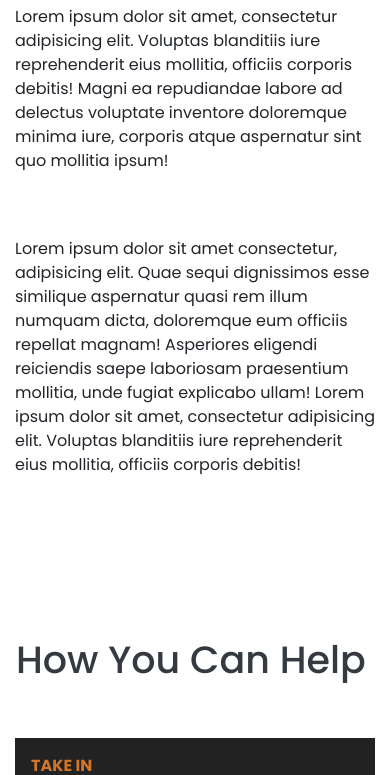
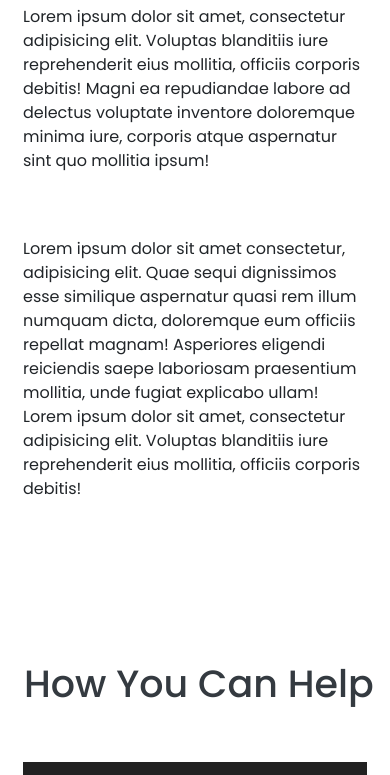
Before and after one commit to MowgliGit/website-for-animal-shelter, a website: page index.html in a window 390 px wide. Shown: the part 483-1258 px from the top of the page. Drawn offline with nearby package versions, Linux system fonts and the light colour scheme.

Commit message:
some changes

```diff
--- a/index.html
+++ b/index.html
@@ -96,10 +96,10 @@
     </section>
     <!-- END OF SECTION HOME -->
     <!-- ABOUT -->
-    <section id="about" class="py-5">
+    <section id="about" class="py-5 px-2">
       <div class="container">
         <div class="row mb-5">
-          <div class="col-md-6">
+          <div class="col-md-6 container">
             <span class="text-uppercase font-weight-bold py-5"> About us </span>
             <h2 class="text-capitalize py-3">About our shelter</h2>
             <p>
@@ -237,7 +237,7 @@
         <span class="text-uppercase font-weight-bold text-center">Team</span>
         <h2 class="text-dark font-weight-bold text-center">Our Volunteers</h2>
       </div>
-      <div class="container text-center p-5">
+      <div class="container text-center py-5">
         <div class="row py-3">
           <div class="col-md-3">
             <div>
```
